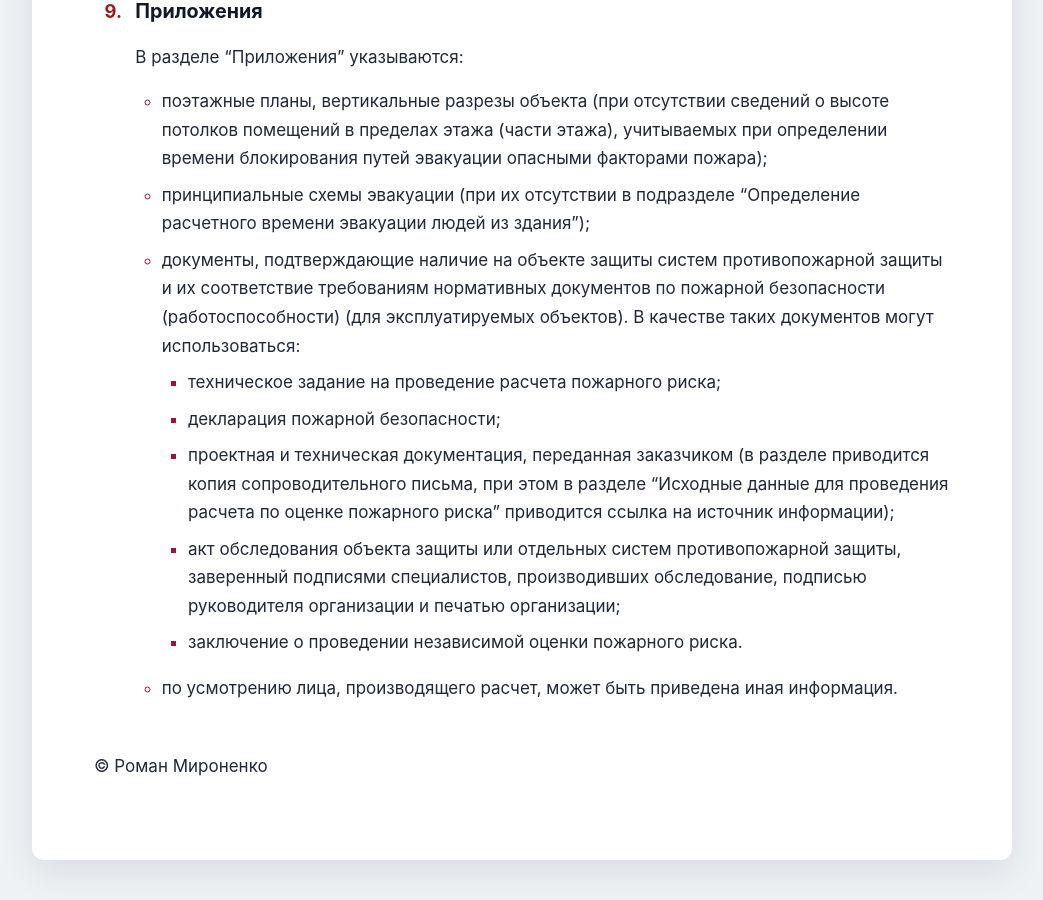
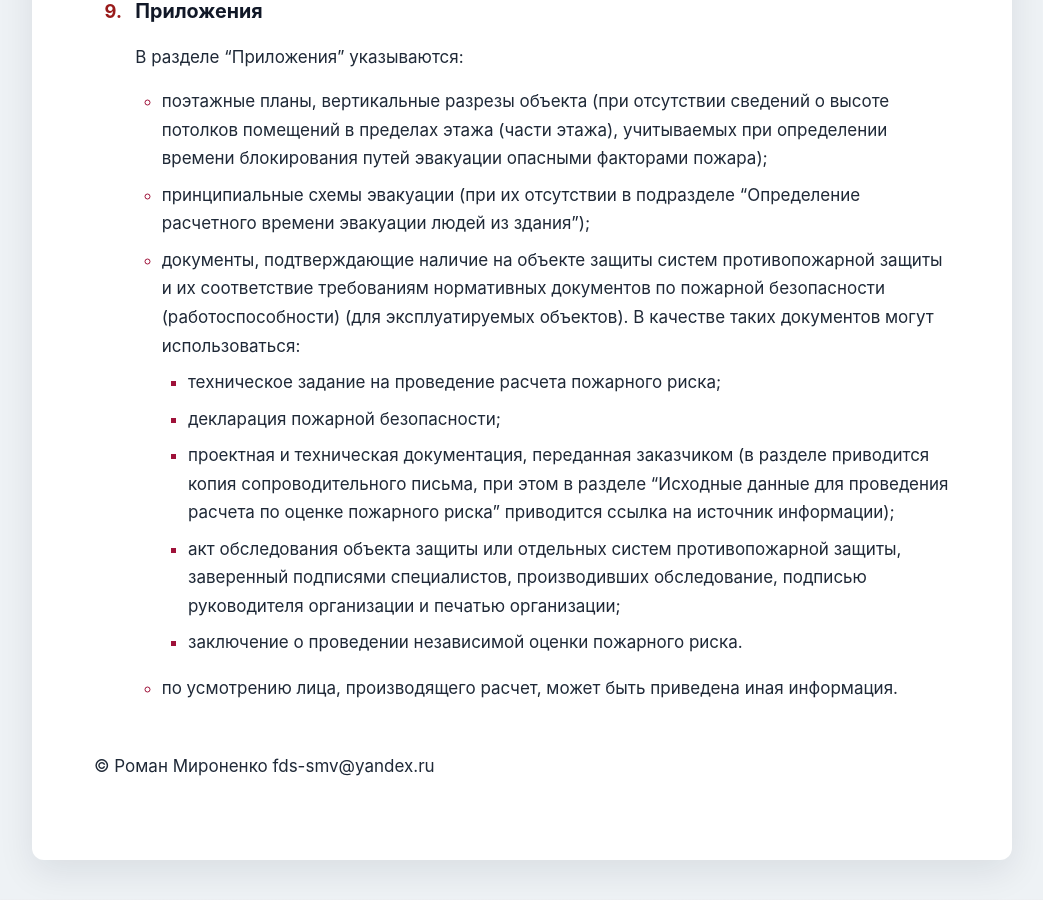
Before and after one commit to RomanMironenko/fire-risk-review, a Jekyll site: the page built from index.md, in a window 1280 px wide and 900 px high, scrolled down 9192 px. Shown: the whole window, without its empty margins (118-1161 px from the left). Built offline with Jekyll 4.4.1, drawn with Linux system fonts in a browser that asks for light colours; a script that is not in the unit is left out.

Commit message:
Update index.md

```diff
--- a/index.md
+++ b/index.md
@@ -176,4 +176,4 @@ description: "Рекомендации по содержанию и оформл
 
 
 
-© Роман Мироненко
+© Роман Мироненко fds-smv@yandex.ru
```
